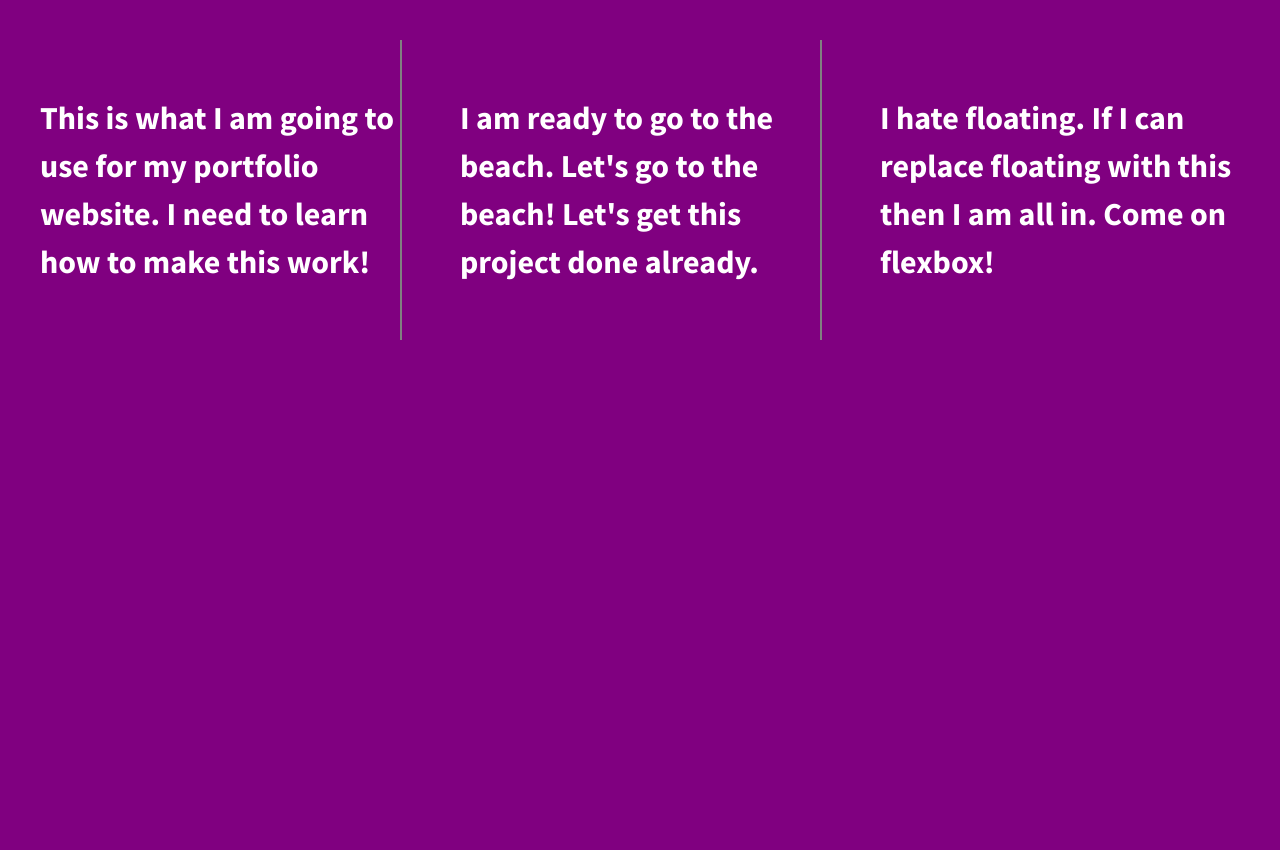
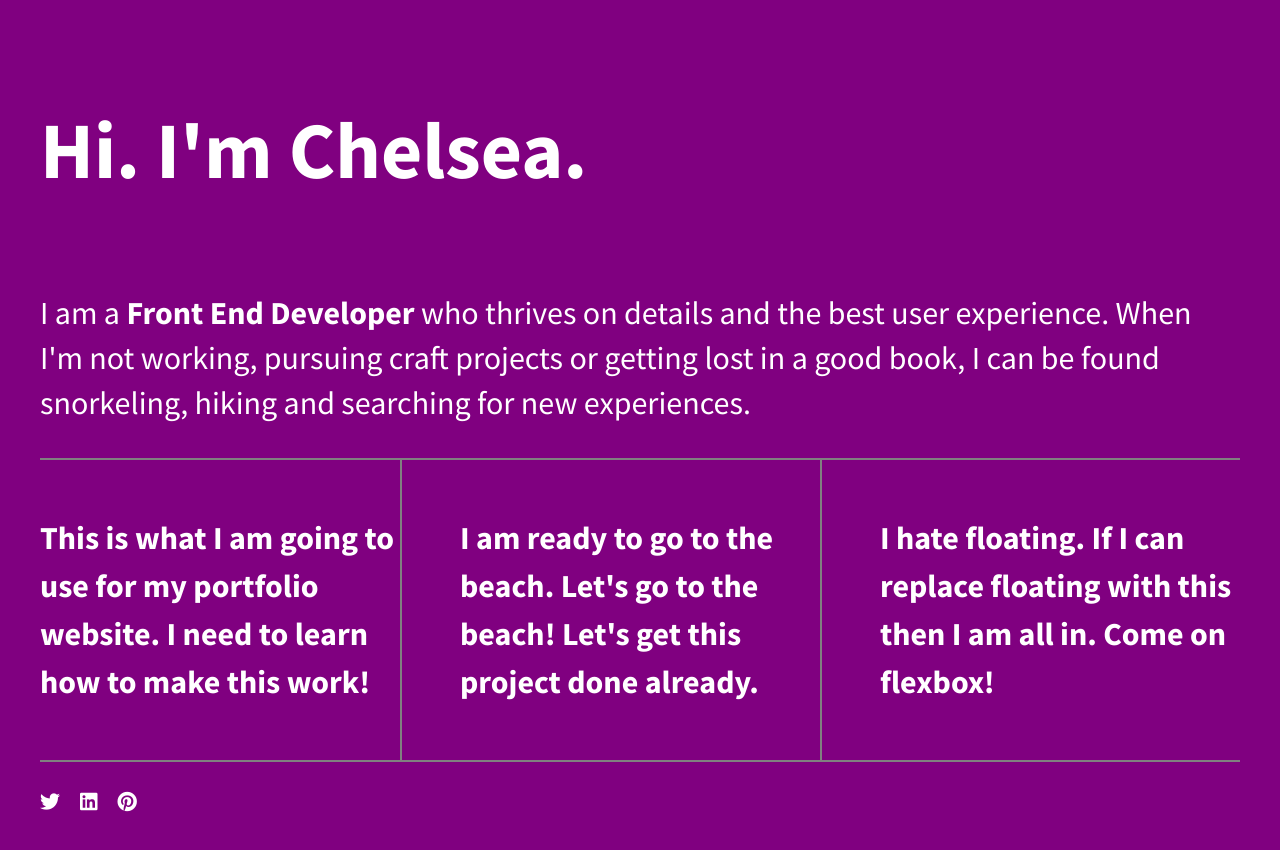
Before and after one commit to CalenFeaElen/divs-flexbox-practice, a plain HTML site: page index.html in a window 1280 px wide. Drawn offline with nearby package versions, Linux system fonts and the light colour scheme.

Commit message:
added header, footer, and css styles

```diff
--- a/css/main.css
+++ b/css/main.css
@@ -109,6 +109,34 @@ body {
   background: purple;
 }
 
+header, footer {
+  display: flex;
+  width: 100%;
+  justify-content: flex-start;
+  align-items: center;
+}
+
+header {
+  color: #fff;
+  font-size: 2em;
+}
+
+main {
+  border-bottom: solid grey 2px;
+}
+
+main {
+  color: #fff;
+  font-size: 1.6em;
+  display: flex;
+  justify-content: flex-start;
+  width: 100%;
+}
+
+main p span {
+  font-weight: bold;
+}
+
 .wrapper {
   /*add display:flex and set justify-content to space-between*/
   font-weight: 700;
@@ -135,6 +163,14 @@ body {
   border-right: solid grey 2px;
 }
 
+footer {
+  border-top: solid grey 2px;
+  color: #fff;
+}
+
+footer i {
+  padding: 30px 20px 0 0;
+}
 
 
 /* ==========================================================================
--- a/index.html
+++ b/index.html
@@ -15,12 +15,18 @@
         <script src="js/vendor/modernizr-2.8.3.min.js"></script>
         <link href='http://fonts.googleapis.com/css?family=Lora:700' rel='stylesheet' type='text/css'>
         <link href='http://fonts.googleapis.com/css?family=Source+Sans+Pro:400,700' rel='stylesheet' type='text/css'>
+        <link rel="stylesheet" href="https://use.fontawesome.com/releases/v5.5.0/css/all.css" integrity="sha384-B4dIYHKNBt8Bc12p+WXckhzcICo0wtJAoU8YZTY5qE0Id1GSseTk6S+L3BlXeVIU" crossorigin="anonymous">
     </head>
     <body>
+        <header>
+            <h1>Hi. I'm Chelsea.</h1>
+        </header>
         <!--[if lt IE 8]>
             <p class="browserupgrade">You are using an <strong>outdated</strong> browser. Please <a href="http://browsehappy.com/">upgrade your browser</a> to improve your experience.</p>
         <![endif]-->
-
+       <main>
+            <p>I am a <span>Front End Developer</span> who thrives on details and the best user experience. When I'm not working, pursuing craft projects or getting lost in a good book, I can be found snorkeling, hiking and searching for new experiences.</p>
+        </main>
         <section class="wrapper">
             <div class="div-1">
                 This is what I am going to use for my portfolio website. I need to learn how to make this work!
@@ -48,4 +54,9 @@
             ga('create','UA-XXXXX-X','auto');ga('send','pageview');
         </script>
     </body>
+    <footer>
+        <i class="fab fa-twitter"></i>
+        <i class="fab fa-linkedin"></i>
+        <i class="fab fa-pinterest"></i>
+    </footer>
 </html>
```
